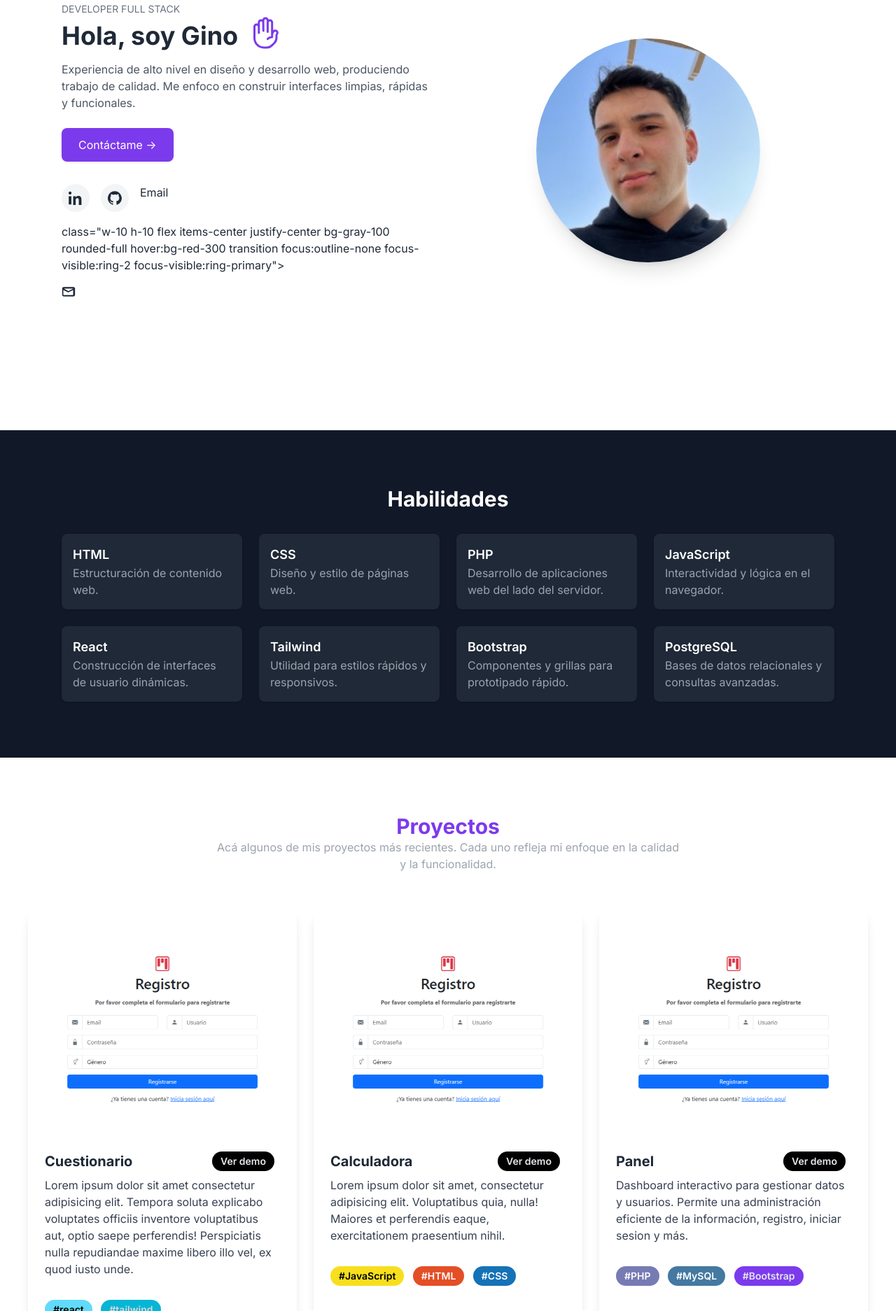
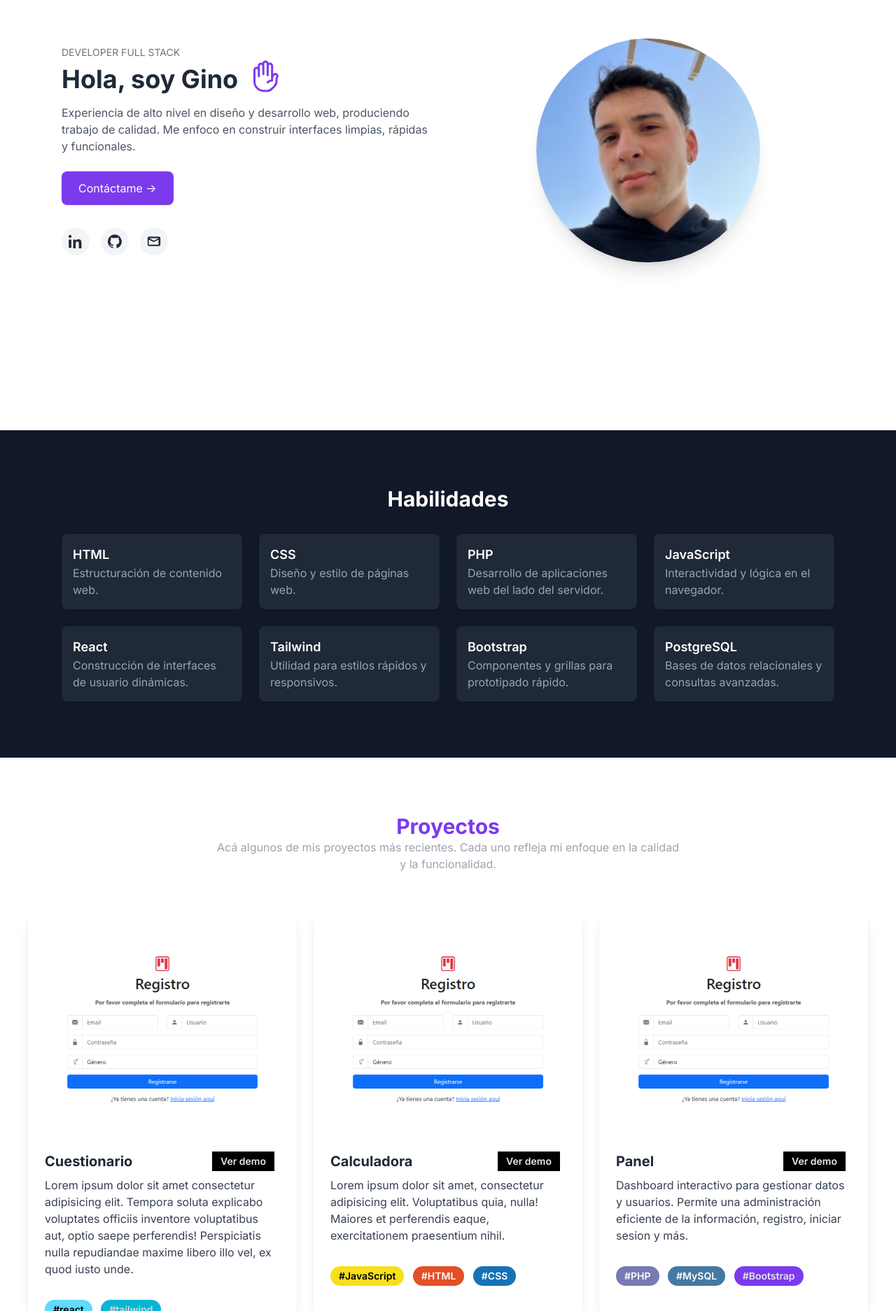
Before and after one commit to GinoSarubbi/portfolio, a plain HTML site: page index.html in a window 1280 px wide. Shown: the part 185-2059 px from the top of the page at 70% size. Drawn offline with nearby package versions, Linux system fonts and the light colour scheme.

Commit message:
se arregla logo de gmail

```diff
--- a/index.html
+++ b/index.html
@@ -83,9 +83,8 @@
                                 d="M12 .297a12 12 0 00-3.797 23.4c.6.111.82-.26.82-.578 0-.285-.01-1.04-.016-2.04-3.338.724-4.042-1.61-4.042-1.61-.546-1.387-1.333-1.756-1.333-1.756-1.09-.745.082-.73.082-.73 1.205.084 1.84 1.239 1.84 1.239 1.07 1.835 2.81 1.305 3.495.998.108-.776.418-1.305.76-1.605-2.665-.304-5.467-1.333-5.467-5.93 0-1.31.468-2.38 1.235-3.22-.124-.303-.535-1.524.117-3.176 0 0 1.008-.322 3.3 1.23a11.52 11.52 0 013.003-.404c1.018.005 2.044.138 3.003.404 2.29-1.552 3.296-1.23 3.296-1.23.654 1.653.243 2.873.12 3.176.77.84 1.233 1.91 1.233 3.22 0 4.61-2.807 5.625-5.48 5.92.43.37.813 1.096.813 2.21 0 1.596-.015 2.882-.015 3.268 0 .32.216.694.825.576A12.004 12.004 0 0012 .297" />
                         </svg>
                     </a>
-                    <a href="#" onclick="window.location.href = 'mailto:' + 'gsarubbi28' + '@gmail.com'">Email</a>
-                    class="w-10 h-10 flex items-center justify-center bg-gray-100 rounded-full hover:bg-red-300
-                    transition focus:outline-none focus-visible:ring-2 focus-visible:ring-primary">
+                    <a href="#"  class="w-10 h-10 flex items-center justify-center bg-gray-100 rounded-full hover:bg-red-300
+                    transition focus:outline-none focus-visible:ring-2 focus-visible:ring-primary" onclick="window.location.href = 'mailto:' + 'gsarubbi28' + '@gmail.com' ">
                     <svg width="20" height="20" role="img" viewBox="0 0 24 24" fill="currentColor" aria-hidden="true"
                         xmlns="http://www.w3.org/2000/svg">
                         <title>Gmail</title>
@@ -172,7 +171,7 @@
                         <div class="flex items-center justify-between">
                             <div class="font-bold text-xl mb-2">Cuestionario</div>
                             <a href="https://mvc.wuaze.com/index.php?ruta=nosotros"
-                                class="inline-block bg-black rounded-full px-3 py-1 text-sm font-semibold text-gray-200 mr-2 mb-2 hover:bg-gray-700">Ver
+                                class="inline-block bg-black px-3 py-1 text-sm font-semibold text-gray-200 mr-2 mb-2 hover:bg-gray-700">Ver
                                 demo</a>
                         </div>
                         <p class="text-gray-700 text-base">
@@ -196,7 +195,7 @@
                         <div class="flex items-center justify-between">
                             <div class="font-bold text-xl mb-2">Calculadora</div>
                             <a href="https://mvc.wuaze.com/index.php?ruta=nosotros"
-                                class="inline-block bg-black rounded-full px-3 py-1 text-sm font-semibold text-gray-200 mr-2 mb-2 hover:bg-gray-700">Ver
+                                class="inline-block bg-black  px-3 py-1 text-sm font-semibold text-gray-200 mr-2 mb-2 hover:bg-gray-700">Ver
                                 demo</a>
                         </div>
                         <p class="text-gray-700 text-base">
@@ -221,7 +220,7 @@
                         <div class="flex items-center justify-between">
                             <div class="font-bold text-xl mb-2">Panel</div>
                             <a href="https://mvc.wuaze.com/index.php?ruta=nosotros"
-                                class="inline-block bg-black rounded-full px-3 py-1 text-sm font-semibold text-gray-200 mr-2 mb-2 hover:bg-gray-700">Ver
+                                class="inline-block bg-black px-3 py-1 text-sm font-semibold text-gray-200 mr-2 mb-2 hover:bg-gray-700">Ver
                                 demo</a>
                         </div>
                         <p class="text-gray-700 text-base">
```
